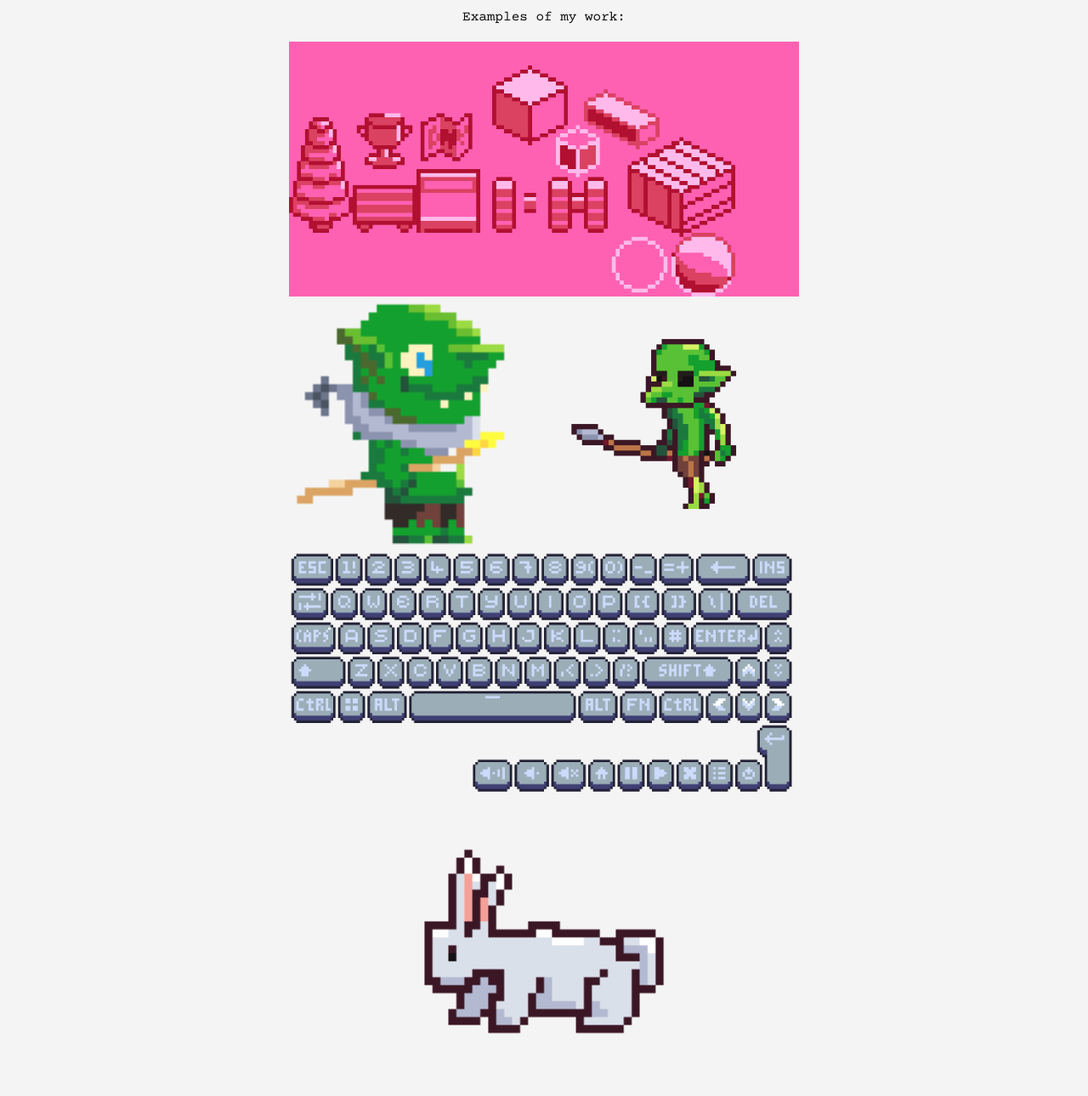
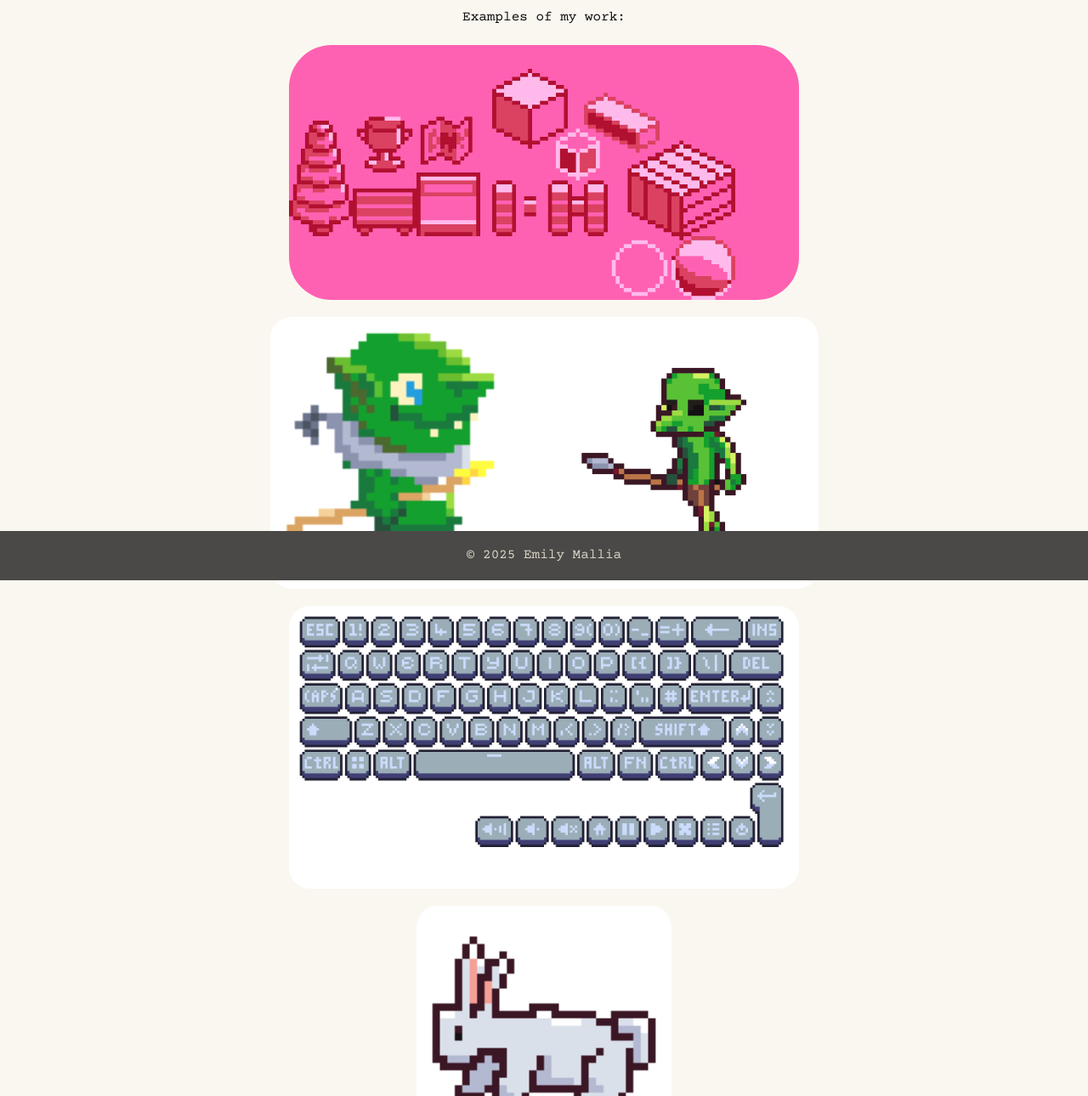
Before and after one commit to 158Splatter/Papo-Portfolio, a plain HTML site: page Pixel_Art.html in a window 1280 px wide. Shown: the part 117-1407 px from the top of the page at 85% size. Drawn offline with Linux system fonts and the light colour scheme.

Commit message:
Design Updates

```diff
--- a/Common_Design.css
+++ b/Common_Design.css
@@ -13,7 +13,7 @@
 
 body {
   font-family: 'CourierPrime-Regular', monospace;
-  background-color: #f4f4f4;
+  background-color: #FAF7F0;
   color: #333;
   line-height: 1.6;
   padding-bottom: 100px; /* So footer doesn’t overlap */
@@ -23,7 +23,7 @@ body {
 
 /*navigation bar*/
 nav {
-  background-color: #222;
+  background-color: #4A4947;
   padding: 1rem 2rem;
 }
 
@@ -36,13 +36,13 @@ nav ul {
 
 nav a {
   text-decoration: none;
-  color: #fff;
+  color: #D8D2C2;
   font-weight: bold;
   transition: color 0.3s ease;
 }
 
 nav a:hover {
-  color: #ffcc00;
+  color: #B17457;
 }
 
 
@@ -65,13 +65,19 @@ h1, h2, p {
 
 
 footer {
-  background-color: #1d1d1d;
-  color: #ccc;
+  background-color: #4A4947;
+  color: #D8D2C2;
   text-align: center;
   padding: 1rem;
   position: fixed;
   width: 100%;
   bottom: 0;
+}
+
+footer p {
+  color: #D8D2C2;
+  margin: 0;
+  padding: 0;
 }
 
 
--- a/Homepage.css
+++ b/Homepage.css
@@ -0,0 +1,3 @@
+.ProfPic {
+    border-radius: 25px;
+}
--- a/Pixel_Art.css
+++ b/Pixel_Art.css
@@ -2,12 +2,109 @@
   display: flex;
   gap: 1px;
   justify-content: center;
-  align-content: center;
+  align-items: center;
+  flex-wrap: wrap;
+  width: 100%;
+  /*flex-direction: row;*/
 }
 
 .image-row img {
-    width: 300px;
-    height: auto;
-    padding: 0;
-    margin: 0;
+  width: 300px;
+  height: auto;
+  padding: 0;
+  margin: 0;
+  /* transform: translate(50px, 50px); */
 }
+
+.backgroundgob {
+  display: flex;
+  flex-direction: row;
+  background-color: white;
+  gap: 25px;
+  border-radius: 25px;
+  padding: 10px;
+}
+
+.idle-rabbit {
+  background-color: white;
+  padding: 10px;
+  border-radius: 25px;
+}
+
+.Keyboard {
+  background-color: white;
+  padding: 10px;
+  border-radius: 25px;
+}
+
+
+
+/* .backgroundrabbit {
+  background-color: white;
+  border-radius: 25px;
+  padding: 10px;
+  width: auto;
+}
+
+.backgroundkeyboard {
+  background-color: white;
+  border-radius: 25px;
+  padding: 10px;
+  width: auto;
+} */
+
+
+.rounded-img {
+  border-radius: 50px;
+}
+
+img {
+  padding: 0px;
+  margin-top: 20px;
+  margin-bottom: 20px;
+}
+
+/* -- Transformations -- */
+
+
+
+
+
+
+
+
+
+/* .rounded-img {
+  transform:translate(-350px, 75px);
+}
+
+.image-row {
+  transform:translate(350px, -75px);
+}
+
+.Keyboard {
+  transform: translate(-350px, -150px);
+}
+
+.idle-rabbit {
+  transform:translate(350px, -225px);
+} */
+
+
+
+
+
+
+/* #round-the-corners {
+  border-radius: 25px;
+  background: url(Images/Other/HiPaint_1739457783200.png);
+  background-position: left top;
+  background-repeat: repeat;
+  padding: 20px;
+  width: 600px;
+  height: 300px;
+  overflow: hidden;
+} */
+
+
+/* make the pink image rounded corners add padding to the images add seperation in between the backround and the images. images in circles and the backround is another colour like tan or off white warm */
--- a/Pixel_Art.html
+++ b/Pixel_Art.html
@@ -27,20 +27,43 @@
 
 
     <header>
-    <h1>Pixel Art</h1>
+        <h1>Pixel Art</h1>
 
-    <p>Examples of my work:</p>
+        <p>Examples of my work:</p>
     </header>
 
-    <img src="Images/PixelArt/GameboyCOLOURPALLETTE .png" alt="My experiment with a limited colour pallette. Similar to the Gameboy" width="600">
+    <img src="Images/PixelArt/GameboyCOLOURPALLETTE .png"
+        alt="My experiment with a limited colour palette. Similar to the Gameboy" class="rounded-img"
+        width="600">
+
 
     <div class="image-row">
-         <img src="Images/PixelArt/Goblin V2.png" alt="The Second iteration of my Goblin design" width="300">
-         <img src="Images/PixelArt/Goblin V3.png" alt="The Third iteration of my Goblin design" width="300">
+        <div class="backgroundgob">
+        <img src="Images/PixelArt/Goblin V2.png" alt="The Second iteration of my Goblin design" class="GobV2"
+            width="300">
+
+        <img src="Images/PixelArt/Goblin V3.png" alt="The Third iteration of my Goblin design" class="GobV3"
+            width="300">
+            </div>
     </div>
 
-    <img src="Images/PixelArt/Keyboard.png" alt="An example of my work in UI" width="600">
 
-    <img src="Images/PixelArt/rabbit-idle.png" alt="A Rabbit in its idle position. The Animation is coming soon" width="300">
+    <!-- <div class="keyboarddiv">
+        <div class="backgroundkeyboard"> -->
+        <img src="Images/PixelArt/Keyboard.png" alt="An example of my work in UI" class="Keyboard"
+        width="600">
+        <!-- </div>
+    </div> -->
+
+    <!-- <div class="rabbitdiv">
+        <div class="backgroundrabbit"> -->
+        <img src="Images/PixelArt/rabbit-idle.png" alt="A Rabbit in its idle position. The Animation is coming soon" class="idle-rabbit"
+        width="300">
+        <!-- </div>
+    </div>     -->
+
+    <footer>
+        <p>&copy; 2025 Emily Mallia</p>
+    </footer>
 
 </body>
```
Also changed, not shown: Game_Development.html (+4 -0 lines), Music_Production.html (+3 -0 lines), index.html (+5 -3 lines).
